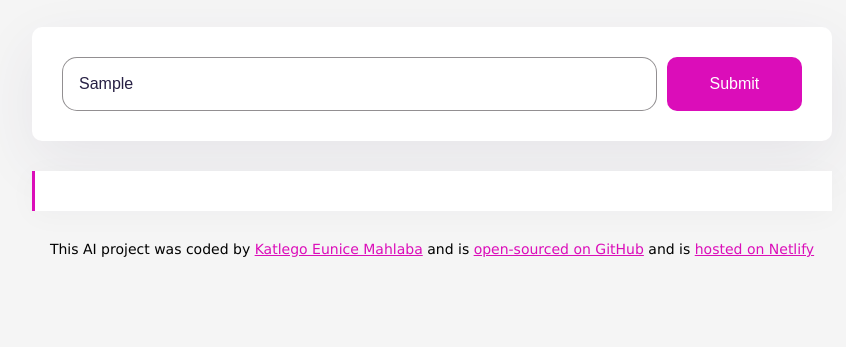
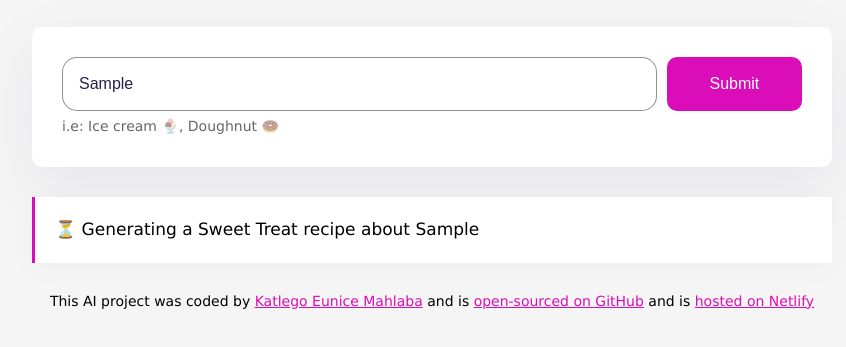
Before and after one commit to KatlegoMahlaba/sweet-treats-recipes-generator, a plain HTML site: page index.html in a window 1280 px wide. Both pictures are taken after typing "Sample" into the empty fields and a click on the input 942 px from the left and 261 px from the top of the page. Shown: the part 177-524 px from the top of the page, without its empty margins (208-1054 px from the left). Drawn offline with nearby package versions, Linux system fonts and the light colour scheme; no server answers.

Commit message:
Improved user experience on javascript

```diff
--- a/index.html
+++ b/index.html
@@ -12,19 +12,22 @@
     <div class="container">
       <header><h1>AI Sweet Treat Recipe Generator</h1></header>
       <main>
+        <div class="form-container">
           <form id="recipe-generator-form">
             <input
               type="text"
-            placeholder="Enter name of the Sweet Treat recipe"
+              placeholder="Enter the name of your Sweet Treat"
               autofocus
               required
               autocomplete="off"
               class="instructions"
               id="user-instructions"
             />
-          <input type="submit" class="submit-button" />
+            <input type="submit" class="submit-button" /> <br />
           </form>
-        <div class="recipe" id="recipe"></div>
+          <div class="hint">i.e: Ice cream 🍨, Doughnut 🍩</div>
+        </div>
+        <div class="recipe hidden" id="recipe"></div>
       </main>
       <footer>
         This AI project was coded by
--- a/src/index.js
+++ b/src/index.js
@@ -3,7 +3,7 @@ function displayRecipe(response) {
   new Typewriter("#recipe", {
     strings: response.data.answer,
     autoStart: true,
-    delay: 20,
+    delay: 10,
     cursor: "",
   });
 }
@@ -17,6 +17,10 @@ function generateRecipe(event) {
   let apiKey = "0b3fb5fbb44a0fcb53400fo8t283598d";
   let apiUrl = `https://api.shecodes.io/ai/v1/generate?prompt=${prompt}&context=${context}&key=${apiKey}`;
 
+  let recipeElement = document.querySelector("#recipe");
+  recipeElement.classList.remove("hidden");
+  recipeElement.innerHTML = `<div class="generating">⏳ Generating a Sweet Treat recipe about ${instructionInput.value}</div>`;
+
   axios.get(apiUrl).then(displayRecipe);
 }
 
--- a/src/style.css
+++ b/src/style.css
@@ -15,14 +15,24 @@ h1 {
   margin: 120px auto;
   max-width: 800px;
 }
-
-form {
+.form-container {
   padding: 30px;
   background-color: white;
   border-radius: 10px;
-  display: flex;
   margin-bottom: 30px;
   box-shadow: 0px 20px 60px rgba(65, 50, 100, 0.08);
+}
+.hint {
+  line-height: 1.5;
+  font-size: 14px;
+  margin-top: 5px;
+  opacity: 0.6;
+}
+.hidden {
+  display: none;
+}
+form {
+  display: flex;
 }
 .recipe {
   font-size: 17px;
@@ -59,3 +69,16 @@ footer {
 a {
   color: rgb(219, 13, 185);
 }
+.generating {
+  animation: blink-animation 1s steps(5, start) infinite;
+}
+@keyframes blink-animation {
+  to {
+    visibility: hidden;
+  }
+}
+@-webkit-keyframes blink-animation {
+  to {
+    visibility: hidden;
+  }
+}
```
Lines whose indentation alone changed are shown as unchanged.
